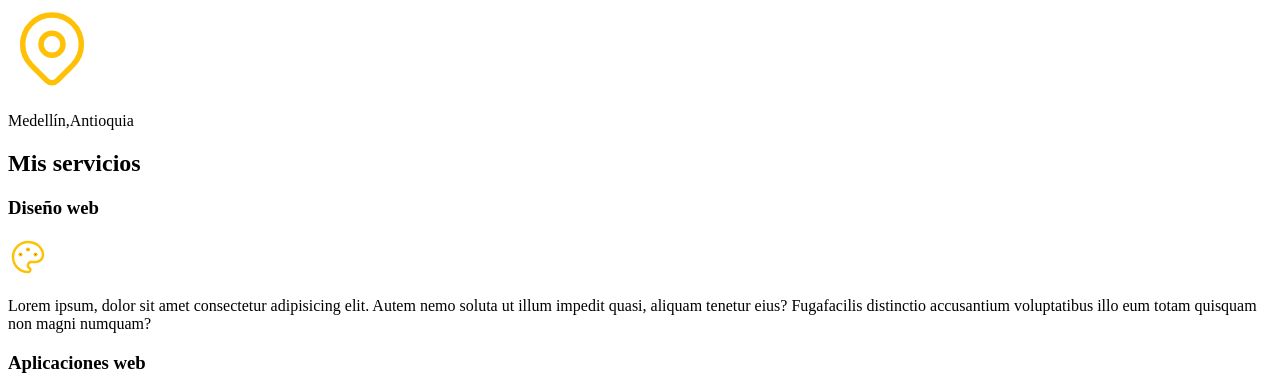
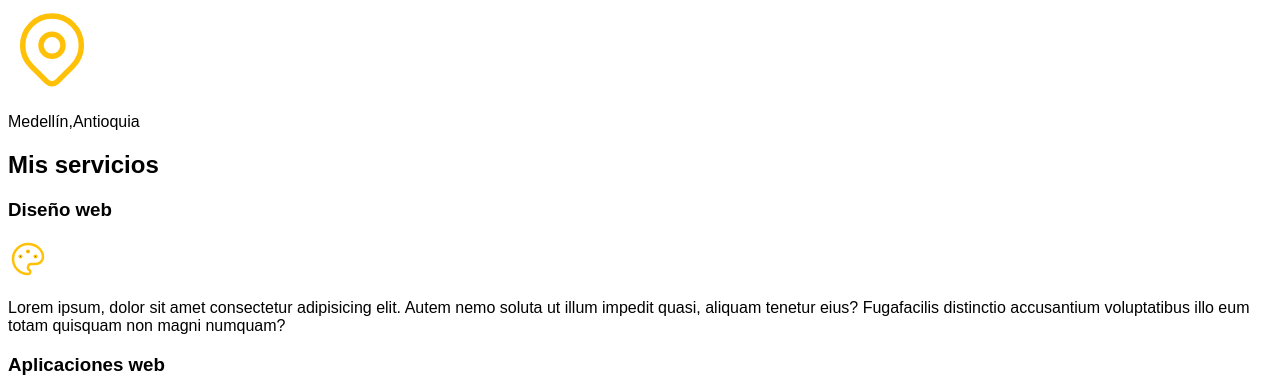
Before and after one commit to yesidL12/Desarrollo-web, a plain HTML site: page index.html in a window 1280 px wide. Shown: the part 161-548 px from the top of the page. Drawn offline with Linux system fonts and the light colour scheme.

Commit message:
agregué texto css y normalize

```diff
--- a/CSS/estilos.css
+++ b/CSS/estilos.css
@@ -6,6 +6,40 @@
 -adaptar diseños a distintos dispositivos
 -animaciones
 -etc.*/
-h1{
+
+/*custom properties*/
+
+:root{
+    --blanco:#ffffff;
+    --oscuro:#212121;
+    --primario:#ffc107;
+    --secundario:#0097a7;
+    --gris:#757575;
+}
+
+/*optimiza los rem*/
+html{
+    font-size: 62.5%;
+}
+
+body{
+    font-size: 16px;
+      /*cambio de fuente - google font*/
+      font-family: 'Krub', sans-serif;
+}
+/*fin de la optimazion de rem*/
+
+/*centramos el header*/
+.titulo{
     text-align: center;
+    font-size: 3.8rem;
 }
+/* Hay diferentes metodos medidas
+-px
+-rem= 1=10px
+-em=*/
+
+/*hacemos el "freelancer" mas pequeño que el resto"*/
+.titulo span{
+    font-size: 2rem;
+}
```
